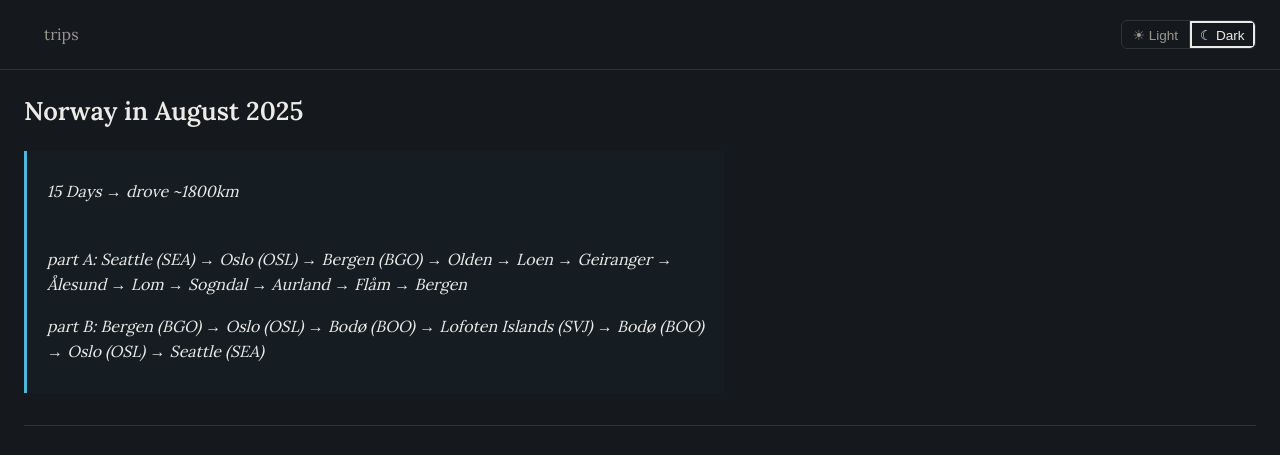
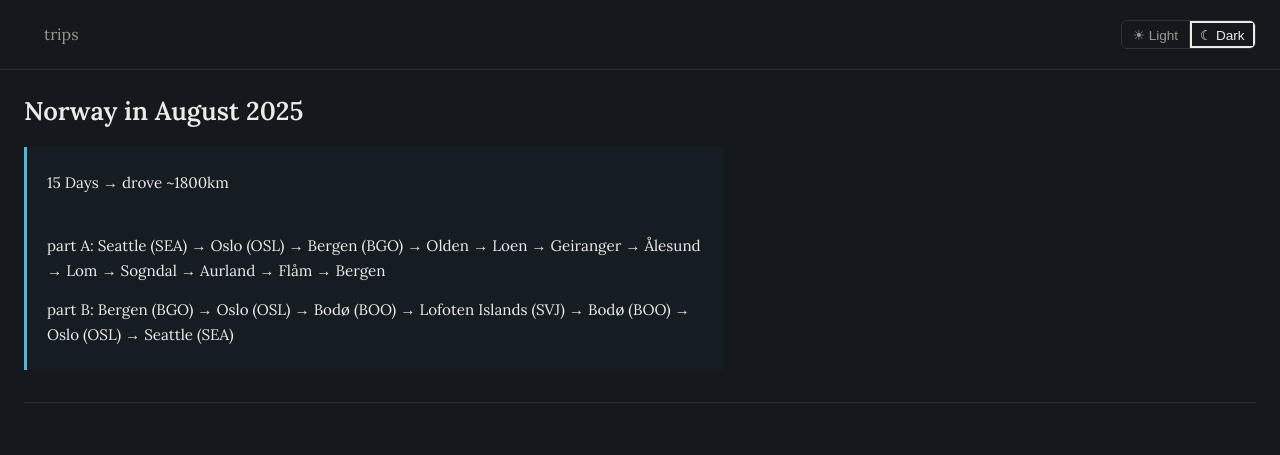
Before and after one commit to fewnotes/travel-blogs, a Jekyll site: the page built from trips/norway-in-august-2025.md, in a window 1280 px wide. Shown: the top 455 px of the page. Built offline with Jekyll 4.4.1, drawn with Linux system fonts in a browser that asks for light colours; grey boxes are pictures that could not be loaded.

Commit message:
Tighten blockquote spacing and drop italic for a more distinct style
Reduced margin/padding (too much whitespace top/bottom) and dropped
italic in favor of a smaller font-size (0.95rem vs 1rem body) so
these callout boxes read as their own distinct style instead of
blending into body copy.

```diff
--- a/assets/css/style.css
+++ b/assets/css/style.css
@@ -73,11 +73,11 @@ h2 { font-size: 1.3rem; margin: 1.75rem 0 0.75rem; }
 h3 { font-size: 1.1rem; margin: 1.5rem 0 0.5rem; }
 a { color: var(--accent); }
 blockquote.wp-block-quote {
-  margin: 1.5rem 0;
-  padding: 0.75rem 1.25rem;
+  margin: 1.25rem 0;
+  padding: 0.5rem 1.25rem;
   border-left: 3px solid var(--accent);
   background: rgba(31,111,139,0.06);
-  font-style: italic;
+  font-size: 0.95rem;
 }
 .wp-block-columns { display: flex; flex-wrap: wrap; gap: 1.5rem; }
 .wp-block-column { flex: 1 1 280px; min-width: 0; }
```
